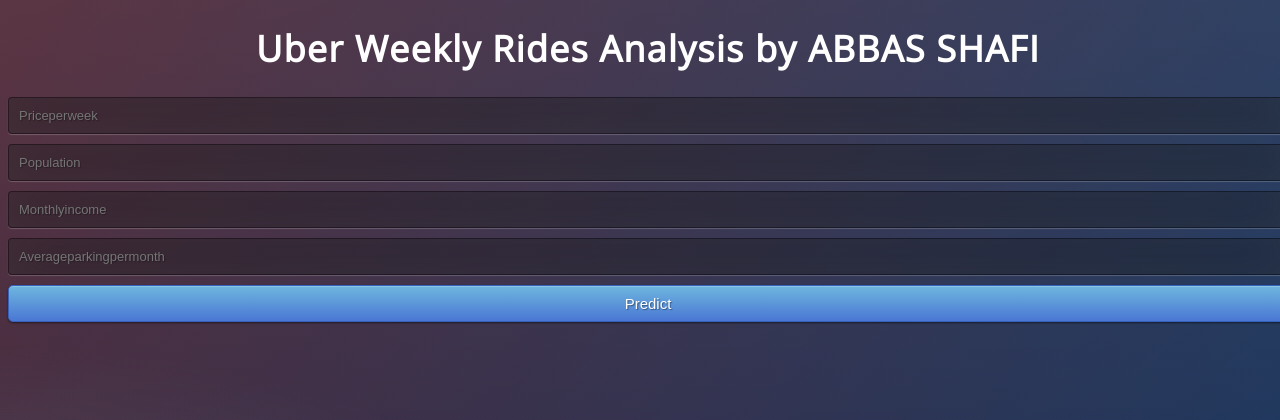
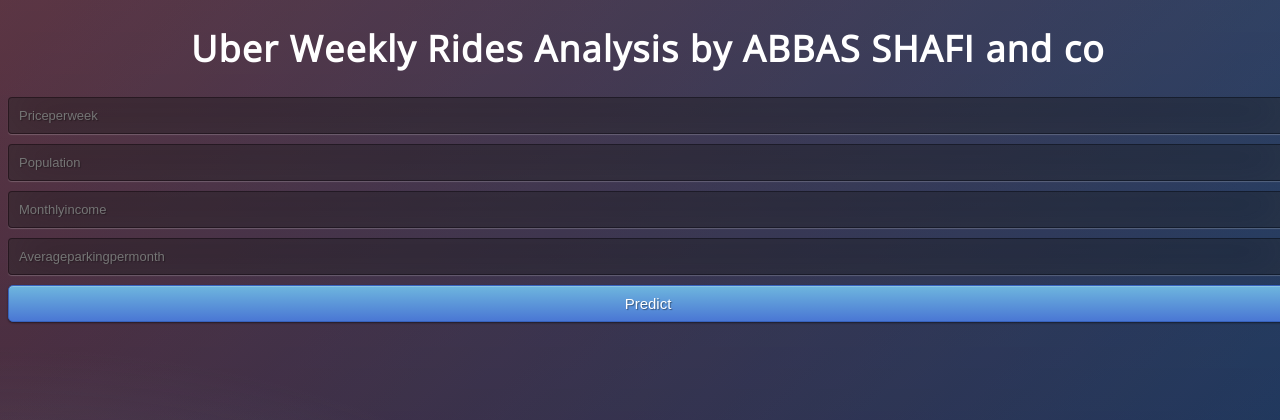
Before and after one commit to abbasshafi/Predictive-Modelling-of-Uber-Rides-Demand, a Flask app: page / in a window 1280 px wide. Shown: the top 420 px of the page. Run offline with Flask 2, Linux system fonts and the light colour scheme; parts of the project's set-up code (start-up, migrations or seed data) failed here and were passed over.

Commit message:
Update index.html

```diff
--- a/templates/index.html
+++ b/templates/index.html
@@ -10,7 +10,7 @@
         <link rel="stylesheet" href="{{ url_for('static', filename='css/style.css') }}">
     </head>
     <body>
-        <h1>Uber Weekly Rides Analysis by ABBAS SHAFI</h1>
+        <h1>Uber Weekly Rides Analysis by ABBAS SHAFI and co</h1>
         <form action="{{url_for('predict')}}" method="post">
             <input type="text" name="Priceperweek" placeholder="Priceperweek" required="required">
             <input type="text" name="Population" placeholder="Population" required="required">
```
